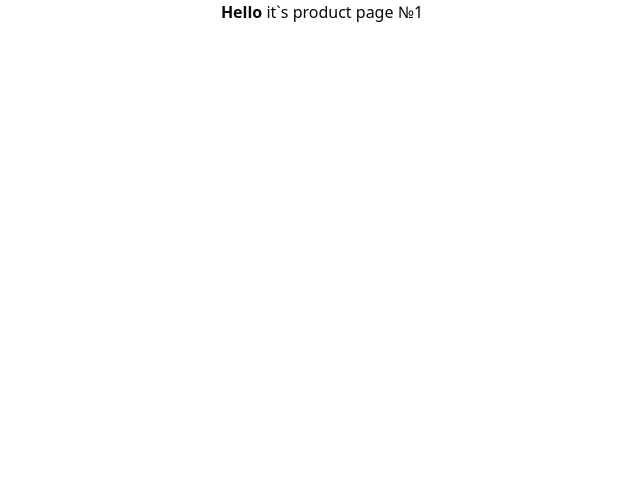
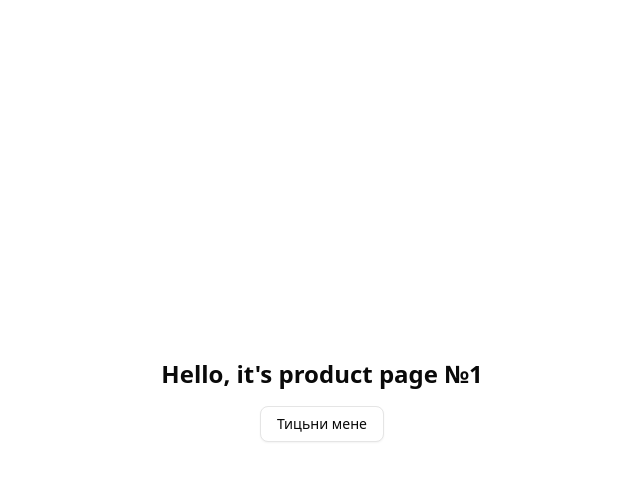
Before and after one commit to SyniookIvan/Online-mafia, a Next.js app: page /product/1 in a window 1280 px wide. Shown: the top 480 px of the page, without its empty margins (318-958 px from the left). Built offline with nearby package versions, Linux system fonts and the light colour scheme.

Commit message:
Add button in product page

```diff
--- a/app/product/[id]/page.tsx
+++ b/app/product/[id]/page.tsx
@@ -1,9 +1,21 @@
-export default function ProductPage({ params }: { params: { id: string } }) {
+import { Button } from "@/shared/components";
+
+export default async function ProductPage({
+  params,
+}: {
+  params: Promise<{ id: string }>;
+}) {
+  const resolverParams = await params;
+  const id = Number(resolverParams.id);
+
   return (
-    <div className="flex  justify-center">
-      <h1>
-        <b>Hello</b> it`s product page №{params.id}
-      </h1>
+    <div className="flex min-h-screen justify-center items-center">
+      <div className="flex flex-col items-center space-y-4">
+        <h1 className="text-2xl font-bold">
+          Hello, it&apos;s product page №{id}
+        </h1>
+        <Button variant="outline">Тицьни мене</Button>
+      </div>
     </div>
   );
 }
--- a/package.json
+++ b/package.json
@@ -9,6 +9,7 @@
     "lint": "next lint"
   },
   "dependencies": {
+    "@radix-ui/react-slot": "^1.2.3",
     "class-variance-authority": "^0.7.1",
     "clsx": "^2.1.1",
     "lucide-react": "^0.513.0",
--- /dev/null
+++ b/shared/components/index.ts
@@ -0,0 +1 @@
+export * from "./ui";
--- /dev/null
+++ b/shared/components/ui/button.tsx
@@ -0,0 +1,54 @@
+import * as React from "react";
+import { Slot } from "@radix-ui/react-slot";
+import { cva, type VariantProps } from "class-variance-authority";
+import { cn } from "@/lib/utils";
+const buttonVariants = cva(
+  "inline-flex items-center justify-center gap-2 whitespace-nowrap rounded-md text-sm font-medium transition-all disabled:pointer-events-none disabled:opacity-50 [&_svg]:pointer-events-none [&_svg:not([class*='size-'])]:size-4 shrink-0 [&_svg]:shrink-0 outline-none focus-visible:border-ring focus-visible:ring-ring/50 focus-visible:ring-[3px] aria-invalid:ring-destructive/20 dark:aria-invalid:ring-destructive/40 aria-invalid:border-destructive",
+  {
+    variants: {
+      variant: {
+        default:
+          "bg-primary text-primary-foreground shadow-xs hover:bg-primary/90",
+        destructive:
+          "bg-destructive text-white shadow-xs hover:bg-destructive/90 focus-visible:ring-destructive/20 dark:focus-visible:ring-destructive/40 dark:bg-destructive/60",
+        outline:
+          "border bg-background shadow-xs hover:bg-accent hover:text-accent-foreground dark:bg-input/30 dark:border-input dark:hover:bg-input/50",
+        secondary:
+          "bg-secondary text-secondary-foreground shadow-xs hover:bg-secondary/80",
+        ghost:
+          "hover:bg-accent hover:text-accent-foreground dark:hover:bg-accent/50",
+        link: "text-primary underline-offset-4 hover:underline",
+      },
+      size: {
+        default: "h-9 px-4 py-2 has-[>svg]:px-3",
+        sm: "h-8 rounded-md gap-1.5 px-3 has-[>svg]:px-2.5",
+        lg: "h-10 rounded-md px-6 has-[>svg]:px-4",
+        icon: "size-9",
+      },
+    },
+    defaultVariants: {
+      variant: "default",
+      size: "default",
+    },
+  }
+);
+function Button({
+  className,
+  variant,
+  size,
+  asChild = false,
+  ...props
+}: React.ComponentProps<"button"> &
+  VariantProps<typeof buttonVariants> & {
+    asChild?: boolean;
+  }) {
+  const Comp = asChild ? Slot : "button";
+  return (
+    <Comp
+      data-slot="button"
+      className={cn(buttonVariants({ variant, size, className }))}
+      {...props}
+    />
+  );
+}
+export { Button, buttonVariants };
--- /dev/null
+++ b/shared/components/ui/index.tsx
@@ -0,0 +1 @@
+export { Button } from "./button";
```
Also changed, not shown: 1 other file (tests, documents, lock files or other folders).
